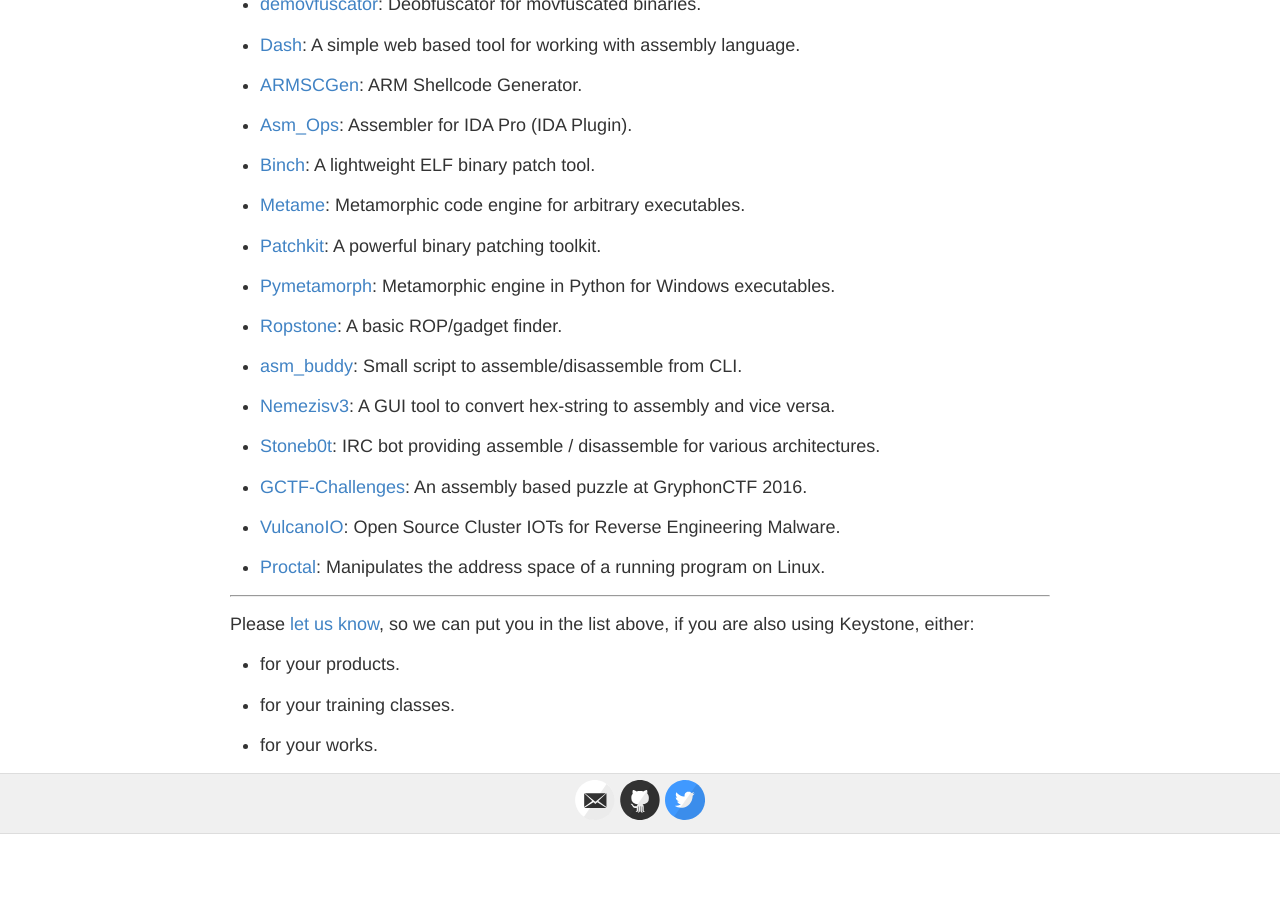
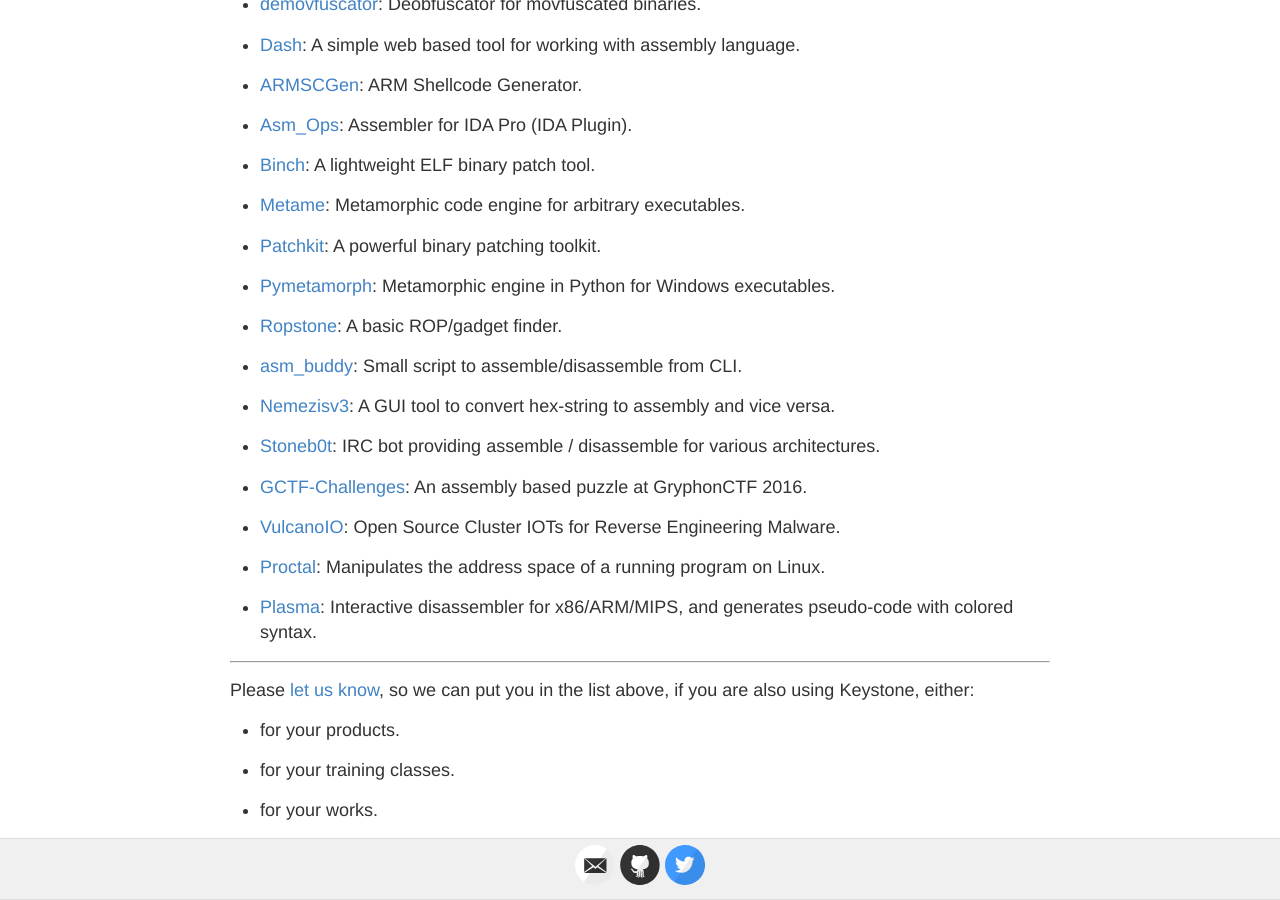
Before and after one commit to keystone-engine/keystone-engine.github.io, a Jekyll site: the page built from showcase.md, in a window 1280 px wide and 900 px high, scrolled down 803 px. Built offline with Jekyll 4.4.1, drawn with Linux system fonts in a browser that asks for light colours; before the commit the page ends 1637 px from its top, so only the background shows below that; some of the changed lines change nothing that is shown.

Commit message:
showcase

```diff
--- a/showcase.md
+++ b/showcase.md
@@ -6,7 +6,7 @@
 
 ## Showcase
 
-In our knowledge, Keystone has been used by **27** following products (listed in no particular order).
+In our knowledge, Keystone has been used by **28** following products (listed in no particular order).
 
 - [Keypatch](http://keystone-engine.org/keypatch): IDA Pro plugin for code assembling & binary patching.
 
@@ -62,6 +62,8 @@
 
 - [Proctal](https://github.com/daniel-araujo/proctal): Manipulates the address space of a running program on Linux.
 
+- [Plasma](https://github.com/joelpx/plasma): Interactive disassembler for x86/ARM/MIPS, and generates pseudo-code with colored syntax.
+
 ---
 
 Please [let us know](/contact/), so we can put you in the list above, if you are also using Keystone, either:
```
